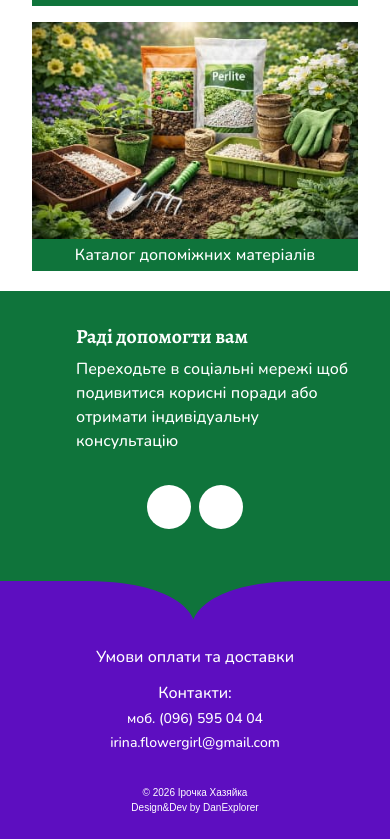
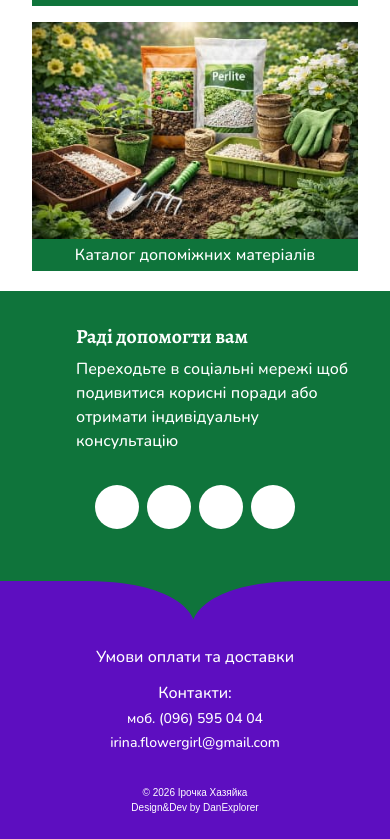
Before and after one commit to DenysKors/flowergirl-irina, a Next.js app: page / in a window 390 px wide. Shown: the part 1468-2307 px from the top of the page. Built offline with nearby package versions, Linux system fonts and the light colour scheme; no server answers.

Commit message:
Add socials links

```diff
--- a/components/SectionSocials/SectionSocials.tsx
+++ b/components/SectionSocials/SectionSocials.tsx
@@ -45,6 +45,30 @@ export default function SectionSocials() {
                 <use href={`${baseUrl}/icons.svg#icon-instagram`}></use>
               </svg>
             </a>
+            <a
+              className="p-2 rounded-full transition-colors bg-background hover:bg-slate-300"
+              href="https://t.me/+380965950404"
+              target="_blank"
+              rel="noopener noreferrer"
+              aria-label="Telegram"
+              title="Telegram"
+            >
+              <svg className="w-7 h-7 fill-main md:w-8 md:h-8">
+                <use href={`${baseUrl}/icons.svg#icon-telegram`}></use>
+              </svg>
+            </a>
+            <a
+              className="p-2 rounded-full transition-colors bg-background hover:bg-slate-300"
+              href="viber://chat?number=380965950404"
+              target="_blank"
+              rel="noopener noreferrer"
+              aria-label="Viber"
+              title="Viber"
+            >
+              <svg className="w-7 h-7 fill-main md:w-8 md:h-8">
+                <use href={`${baseUrl}/icons.svg#icon-viber`}></use>
+              </svg>
+            </a>
           </div>
         </div>
       </div>
```
Also changed, not shown: lib/api.ts (+5 -10 lines), public/icons.svg.
